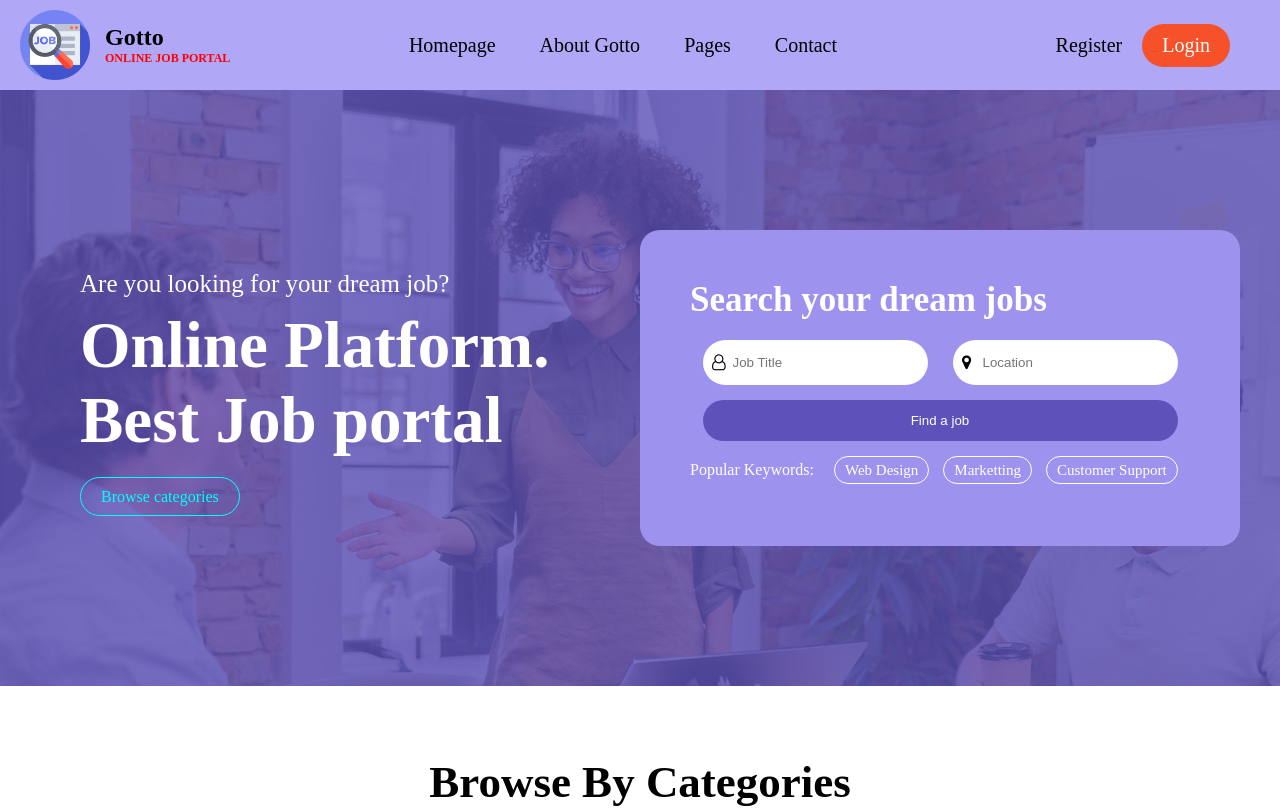
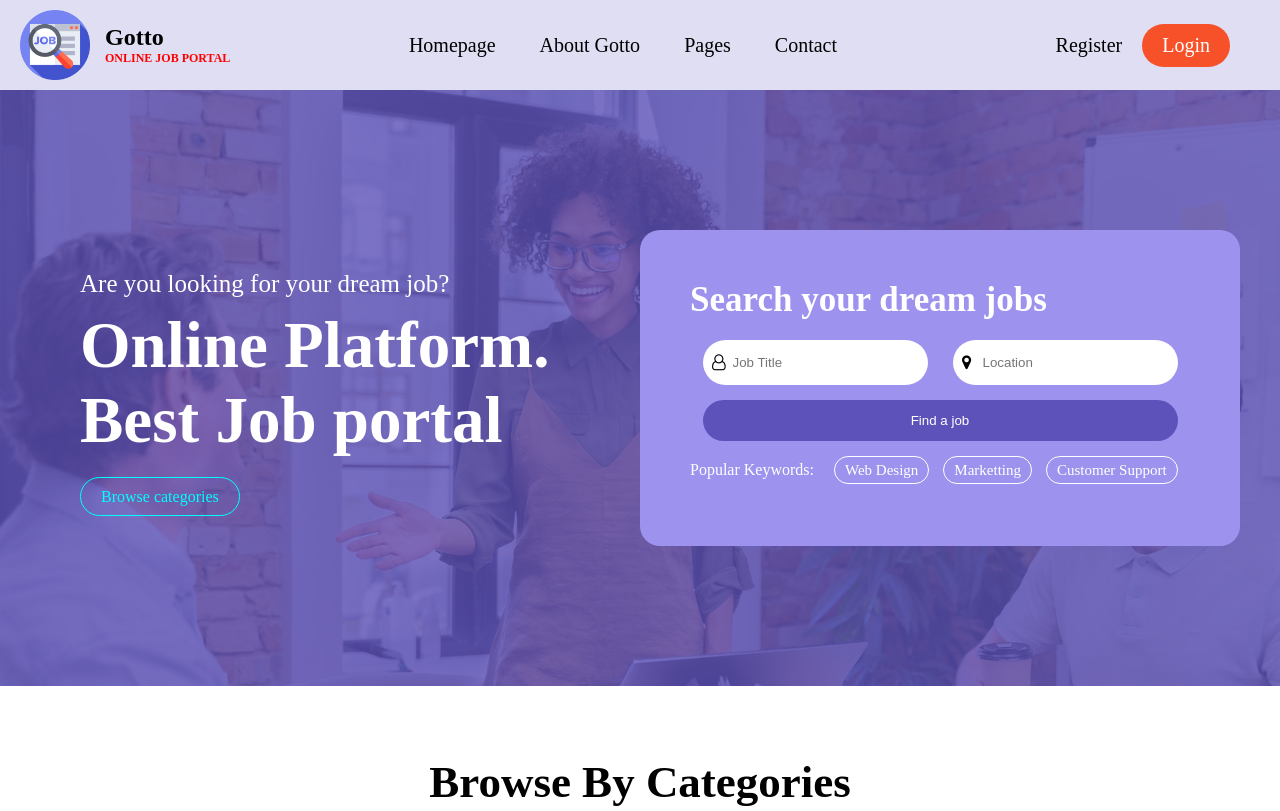
Before and after one commit to Anikettijare/job-website, a plain HTML site: page index.html in a window 1280 px wide. Shown: the top 811 px of the page. Drawn offline with Linux system fonts and the light colour scheme.

Commit message:
changes done

```diff
--- a/style.css
+++ b/style.css
@@ -8,7 +8,7 @@ header{
     position: sticky;
     top: 0;
     z-index: 2;
-    background-color: #b0a7f7;
+    background-color: #e0def3;;
 }
 .navbar{
     display: flex;
```
